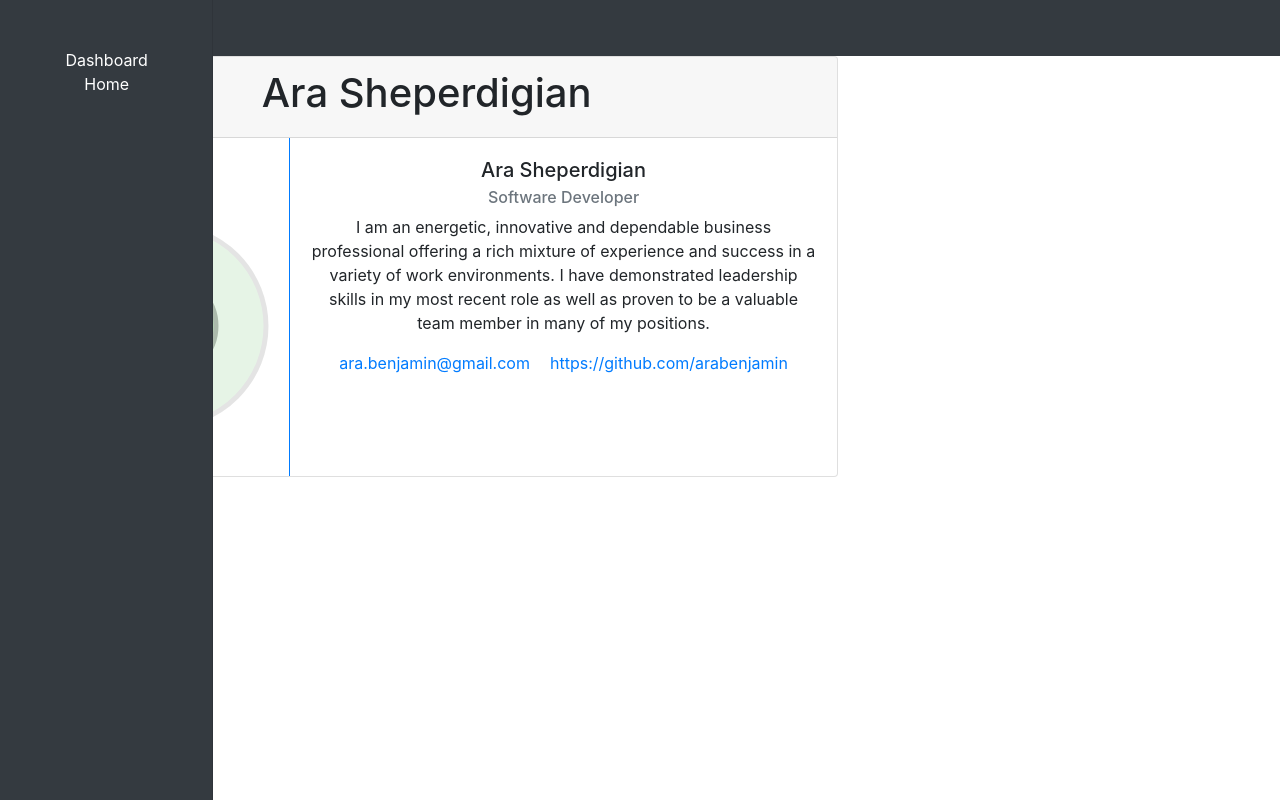
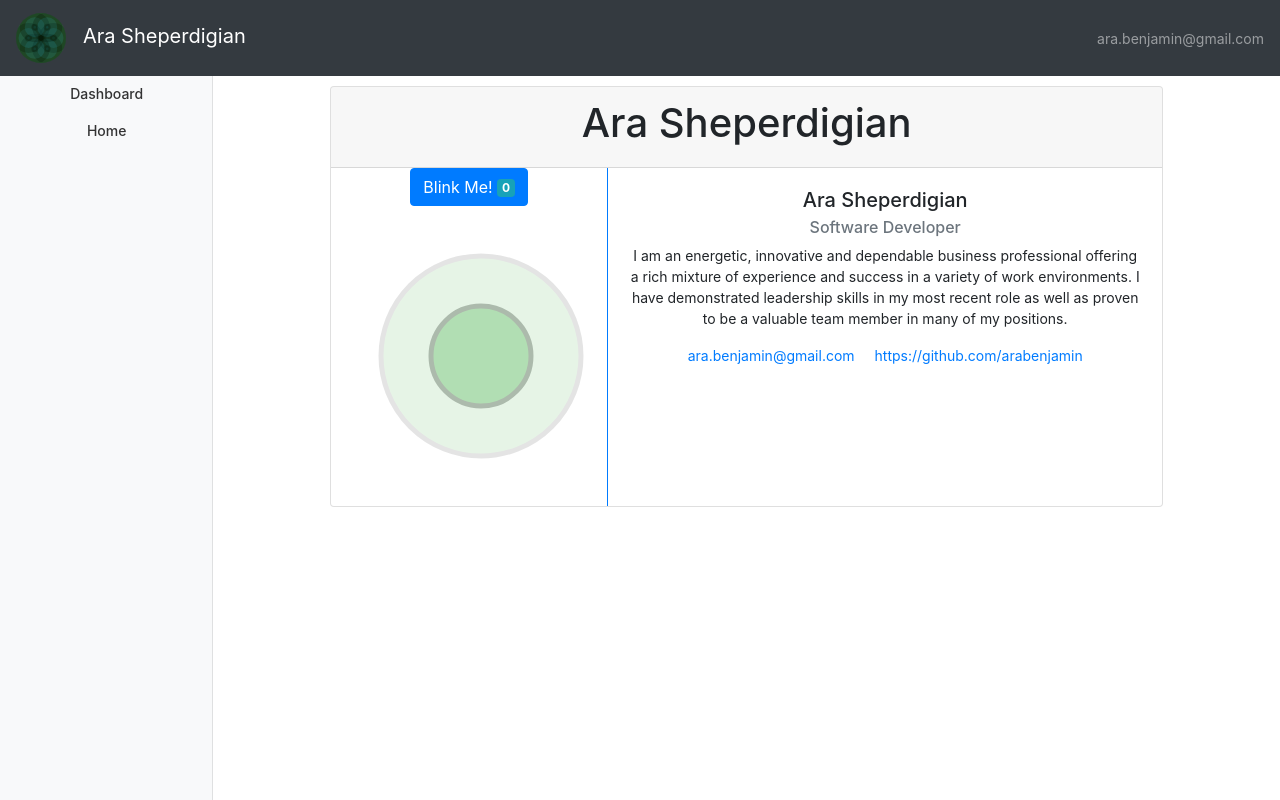
Before and after one commit to arabenjamin/jubilant-pancake, a React (Create React App) app in the folder client/: page / in a window 1280 px wide. Built offline with nearby package versions, Linux system fonts and the light colour scheme.

Commit message:
tweaked sidebar and navbar with logo

```diff
--- a/client/src/App.css
+++ b/client/src/App.css
@@ -1,3 +1,14 @@
+
+body {
+  font-size: .875rem;
+}
+
+.feather {
+  width: 16px;
+  height: 16px;
+  vertical-align: text-bottom;
+}
+
 .App {
   text-align: center;
 }
@@ -49,6 +60,29 @@
 }*/
 
 
+
+
+.page-content {
+
+  margin-left: 25%;
+  padding:10px;
+}
+
+[role="main"] {
+  padding-top: 48px; /* Space for fixed navbar */
+}
+
+/*
+ * Navbar
+ */
+
+
+.navbar .form-control {
+  padding: .75rem 1rem;
+  border-width: 0;
+  border-radius: 0;
+}
+
 /*
  * Sidebar
  */
@@ -58,8 +92,8 @@
   top: 0;
   bottom: 0;
   left: 0;
-  z-index: 100; /* Behind the navbar */
-  padding: 48px 0 0; /* Height of navbar */
+  z-index: -100; /* Behind the navbar */
+  padding: 75px 0 0; /* Height of navbar */
   box-shadow: inset -1px 0 0 rgba(0, 0, 0, .1);
 }
 
@@ -67,7 +101,7 @@
   position: relative;
   top: 0;
   height: calc(100vh - 48px);
-  padding-top: .5rem;
+  padding-top: .10rem;
   overflow-x: hidden;
   overflow-y: auto; /* Scrollable contents if viewport is shorter than content. */
 }
@@ -93,6 +127,13 @@
   color: #007bff;
 }
 
+.sidebar .nav-link:hover{
+  color: #007bff;
+  font-weight: 1000;
+  font-size: 1rem;
+}
+
+
 .sidebar .nav-link:hover .feather,
 .sidebar .nav-link.active .feather {
   color: inherit;
--- a/client/src/App.js
+++ b/client/src/App.js
@@ -74,13 +74,13 @@ class App extends Component {
 
       <div className="App">
 
-        <div className="contianer">
+
           <div className="row-fluid">
             <NavBar />
             <SideBar />
 
-            <div className="col-8 justify-content-center">
-              <MyCv
+            <div className="col-8 justify-content-center page-content">
+              <MyCvCard
                 data={this.state.name}
                 blinks = {this.state.blinks}
                 handleClick = {this.handleSubmit}
@@ -90,7 +90,6 @@ class App extends Component {
               />
             </div>
           </div>
-        </div>
       </div>
     );
   }
@@ -116,8 +115,12 @@ function NavBar(props){
 
     return(
       <nav className="navbar navbar-dark bg-dark">
+        <a class="navbar-brand" href="#">
+          <MyLogo  />
+          &nbsp; &nbsp;Ara Sheperdigian
+        </a>
 
-        <span className="navbar-text">
+        <span className="navbar-text justify-content-end">
           ara.benjamin@gmail.com
         </span>
       </nav>
@@ -127,18 +130,24 @@ function NavBar(props){
 
 function SideBar(props){
 
+
+
   return(
-    <nav className="col-md-2 d-none d-md-block bg-dark text-white sidebar">
+    <nav className="col-md-2 d-none d-md-block bg-light sidebar">
       <div className="sticky-sidebar">
-        <ul className="nav flex-column">
-          <li className="nav-item">Dashboard</li>
-          <li className="nav-item">Home</li>
+        <ul className="nav flex-column list-group">
+          <li className="nav-item list-item">
+            <a className="nav-link" href="#">
+            Dashboard
+            </a>
+          </li>
+          <li className="nav-item list-item">
+            <a className="nav-link" href="#">Home</a>
+          </li>
         </ul>
       </div>
     </nav>
   )
-
-
 }
 
 
@@ -147,7 +156,7 @@ function TheHeader(props){
   return(
     <header className="App-header">
       <img src={logo} className="App-logo" alt="logo" />
-      <MyCv
+      <MyCvCard
         data={this.state.name}
         handleClick = {this.handleSubmit}
         hasPosted = {this.state.hasPosted}
@@ -265,8 +274,8 @@ function MyLogo(props){
 
   var leaves = 6;
   var nodes = [];
-  var width = 300;
-  var radius = 50;
+  var width = 50;
+  var radius = 12.5;
 
   for (let i=0; i<leaves; i++){
 
@@ -291,7 +300,7 @@ function MyLogo(props){
   )
 
   return(
-    <svg className="icon2" width={width} height={width} xmlns="http://www.w3.org/2000/svg" >
+    <svg className="icon2 rounded-circle" width={width} height={width} xmlns="http://www.w3.org/2000/svg" >
       <g>
         <circle id="base_circle" stroke="#000000" opacity="0.25" r="50"  cy={width/2} cx={width/2} strokeLinecap="null" strokeLinejoin="null" strokDasharray="null" strokeWidth="5" fill="#19a01b"/>
         {dots}
@@ -314,7 +323,7 @@ function MyName(props){
 
 }
 
-function MyCv(props){
+function MyCvCard(props){
 
   console.log("CV Props:",props);
   return(
```
